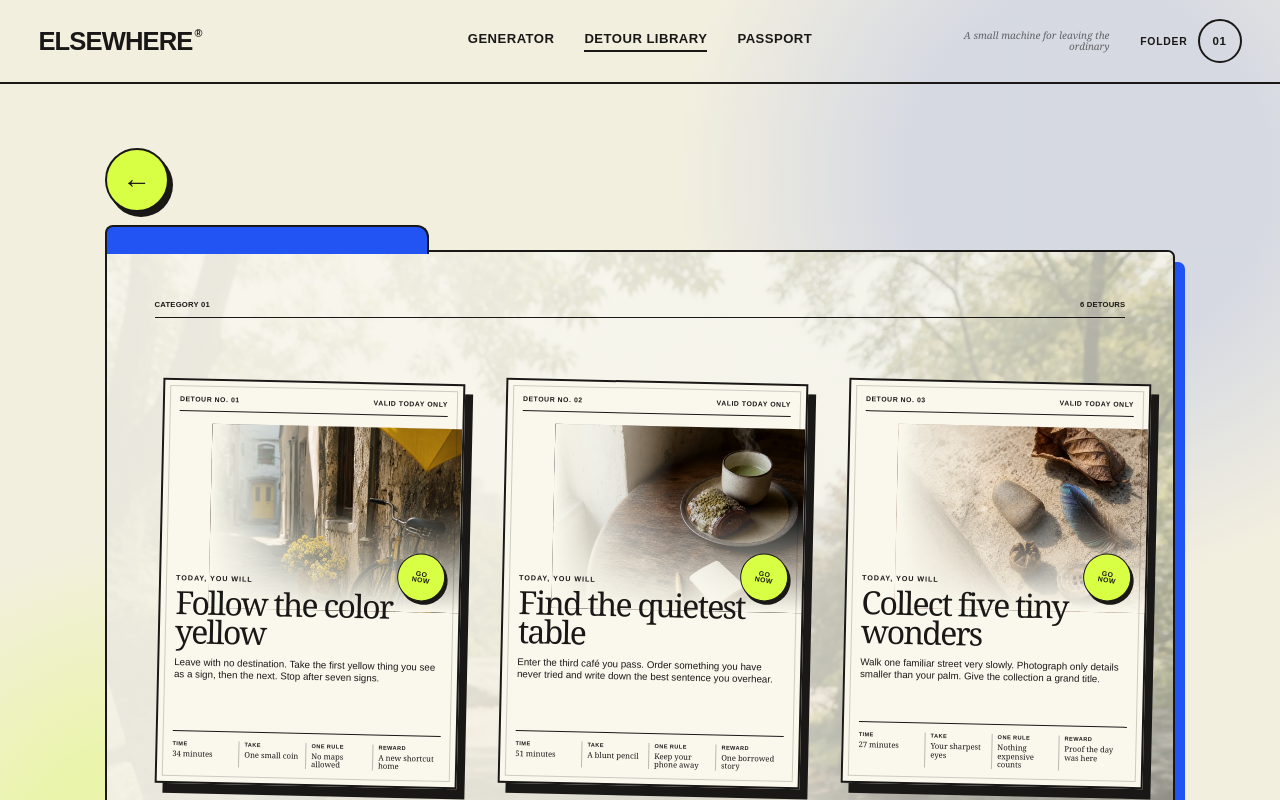
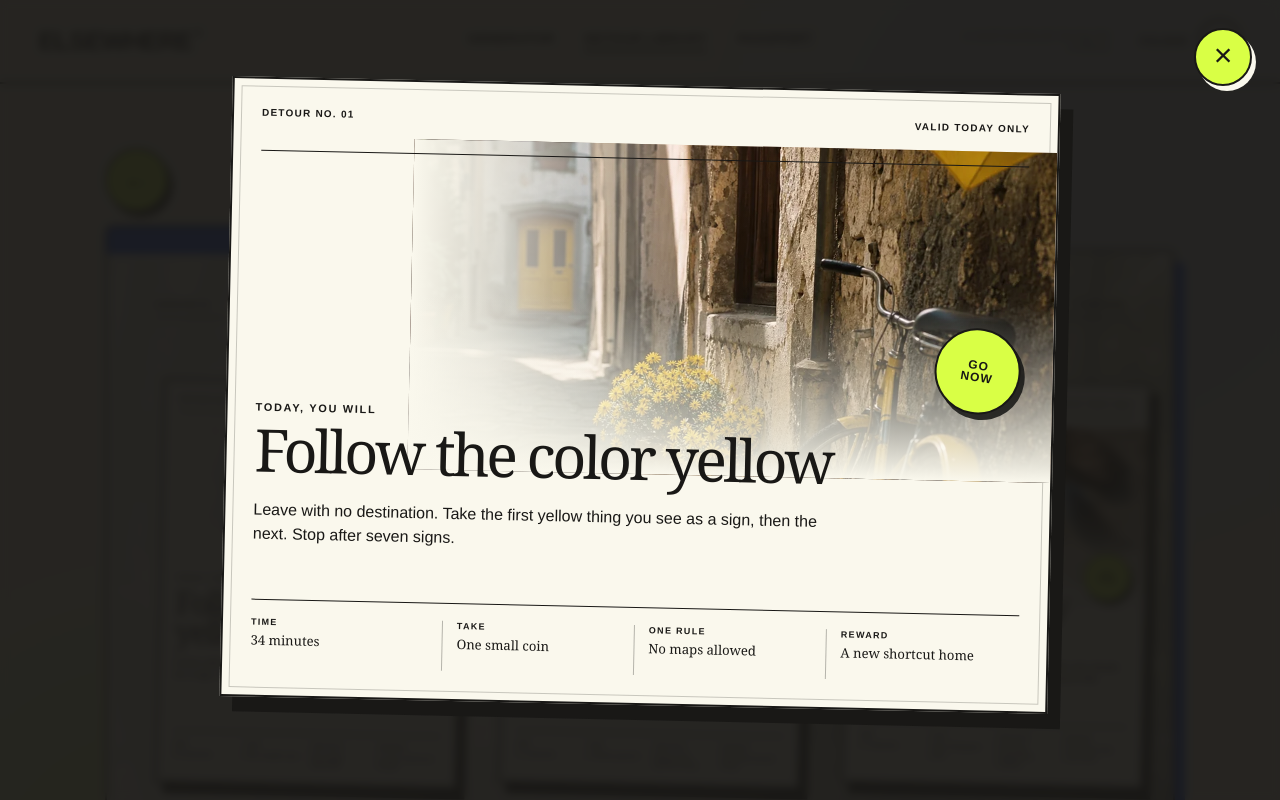
Before and after one commit to jotunn30/Elsewhere-Web, a website built with Vite: page library/category/index.html in a window 1280 px wide. Both pictures are taken after a click on the button 309 px from the left and 590 px from the top of the page. Shown: the top 800 px of the page. Built offline with nearby package versions, Linux system fonts and the light colour scheme.

Commit message:
Fix invisible detour modal blocker

```diff
--- a/library/category/category.js
+++ b/library/category/category.js
@@ -297,7 +297,7 @@ async function closeReader() {
 
   await Promise.allSettled([cardMotion.finished, readerFade.finished]);
   elements.reader.close();
-  elements.reader.getAnimations().forEach((animation) => animation.cancel());
+  elements.reader.getAnimations?.().forEach((animation) => animation.cancel());
   document.body.classList.remove('detour-reader-open');
   elements.readerStage.innerHTML = '';
   activeThumbnail?.focus({ preventScroll: true });
@@ -333,7 +333,7 @@ function resetCategoryPageState() {
   });
 
   if (elements.reader.open) elements.reader.close();
-  elements.reader.getAnimations().forEach((animation) => animation.cancel());
+  elements.reader.getAnimations?.().forEach((animation) => animation.cancel());
   elements.readerStage.innerHTML = '';
   activeThumbnail = null;
 }
--- a/style.css
+++ b/style.css
@@ -143,8 +143,8 @@ h1 em { font-family: Georgia, 'Times New Roman', serif; font-weight: 400; }
 .gallery-card-stamp { position: absolute; z-index: 4; top: 42%; right: 14px; display: grid; width: 48px; height: 48px; place-items: center; border: 1.5px solid var(--ink); border-radius: 50%; background: var(--acid); box-shadow: 3px 3px 0 var(--ink); text-align: center; font-size: 0.43rem; font-weight: 900; line-height: 0.9; letter-spacing: 0.06em; text-transform: uppercase; transform: rotate(8deg); }
 
 .detour-reader-open { overflow: hidden; }
-.detour-reader { position: fixed; z-index: 2000; inset: 0; width: 100vw; max-width: none; height: 100dvh; max-height: none; margin: 0; padding: clamp(18px, 4vw, 42px); overflow: auto; border: 0; background: rgba(25, 24, 22, 0.94); color: var(--ink); opacity: 0; backdrop-filter: blur(4px); }
-.detour-reader[open] { display: grid; place-items: center; }
+.detour-reader { position: fixed; z-index: 2000; inset: 0; display: none; width: 100vw; max-width: none; height: 100dvh; max-height: none; margin: 0; padding: clamp(18px, 4vw, 42px); overflow: auto; border: 0; background: rgba(25, 24, 22, 0.94); color: var(--ink); opacity: 0; pointer-events: none; backdrop-filter: blur(4px); }
+.detour-reader[open] { display: grid; place-items: center; opacity: 1; pointer-events: auto; }
 .detour-reader::backdrop { background: transparent; }
 .detour-reader__stage { width: min(860px, calc(100vw - 28px)); padding: 12px 16px 22px; }
 .library-reader-card { width: 100%; min-height: 620px; transform: rotate(1.25deg); transform-origin: center; }
```
